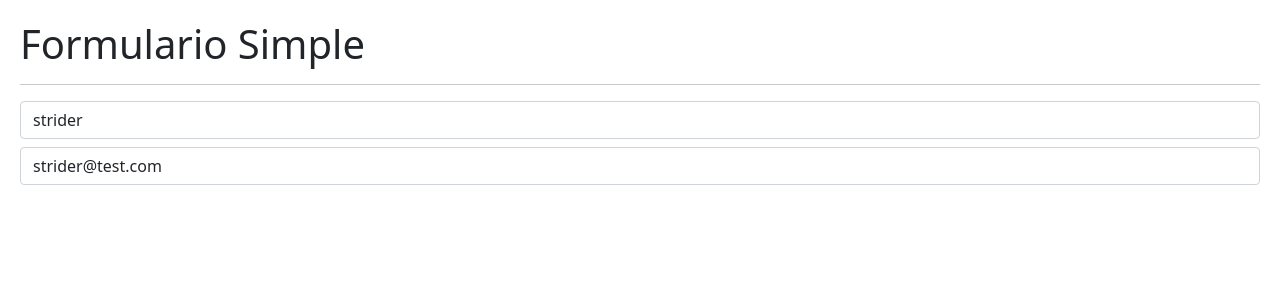
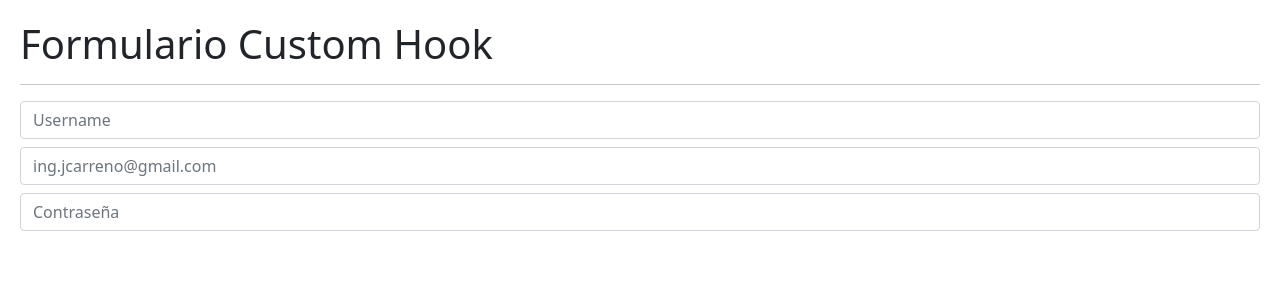
Before and after one commit to ing-jose-rafael/react-gifexpert, a React (Vite) app: page / in a window 1280 px wide. Shown: the top 300 px of the page. Built offline with nearby package versions, Linux system fonts and the light colour scheme.

Commit message:
Formulario con custom Hook

```diff
--- /dev/null
+++ b/src/02-useEffect/FormWithCustomHook.jsx
@@ -0,0 +1,43 @@
+import { useForm } from "../hooks/useForm"
+
+export const FormWithCustomHook = () => {
+  const { formState, onInputChange } = useForm({
+      username:'',
+      email:'',
+      password:''
+    });
+
+    const {username,email,password} = formState;
+
+
+  return (
+    <>
+      <h1>Formulario Custom Hook</h1>
+      <hr />
+      <input
+        type="text"
+        className="form-control"
+        placeholder="Username"
+        name="username"
+        value={username}
+        onChange={ onInputChange }
+      />
+      <input
+        type="email"
+        className="form-control mt-2"
+        placeholder="ing.jcarreno@gmail.com"
+        name="email"
+        value={email}
+        onChange={ onInputChange }
+      />
+      <input
+        type="password"
+        className="form-control mt-2"
+        placeholder="Contraseña"
+        name="password"
+        value={password}
+        onChange={ onInputChange }
+      />
+    </>
+  )
+}
--- /dev/null
+++ b/src/hooks/useForm.js
@@ -0,0 +1,19 @@
+import { useState } from 'react'
+export const useForm = ( initialForm = {} ) => {
+
+  const [formState, setFormState] = useState(initialForm);
+
+  const onInputChange = ({target}) => {
+    const{ name, value}= target;
+    // propiedades computadas de los objetos
+    setFormState({
+      ...formState,
+      [name]:value
+    })
+  };
+
+  return {
+    formState,
+    onInputChange
+  }
+}
--- a/src/main.jsx
+++ b/src/main.jsx
@@ -1,17 +1,20 @@
 import React from 'react'
 import ReactDOM from 'react-dom/client'
+import { FormWithCustomHook } from './02-useEffect/FormWithCustomHook'
 
+// import { HooksApp } from './HooksApp'
 // import { CounterApp } from './01-useState/CounterApp'
-import { CounterWithCustomHook } from './01-useState/CounterWithCustomHook'
-import { SimpleForm } from './02-useEffect/SimpleForm'
-// import { HooksApp } from './HooksApp'
+// import { CounterWithCustomHook } from './01-useState/CounterWithCustomHook'
+// import { SimpleForm } from './02-useEffect/SimpleForm'
 import './index.css'
 
 ReactDOM.createRoot(document.getElementById('root')).render(
-  <React.StrictMode>
-    {/* <HooksApp /> */}
-    {/* <CounterApp/> */}
-    {/* <CounterWithCustomHook/> */}
-    <SimpleForm/>
-  </React.StrictMode>
+  // <React.StrictMode>
+  //{/* <HooksApp /> */}
+    //{/* <CounterApp/> */}
+   // {/* <CounterWithCustomHook/> */}
+   // {/* <SimpleForm/> */}
+    <FormWithCustomHook/>
+
+  // </React.StrictMode>
 )
```
